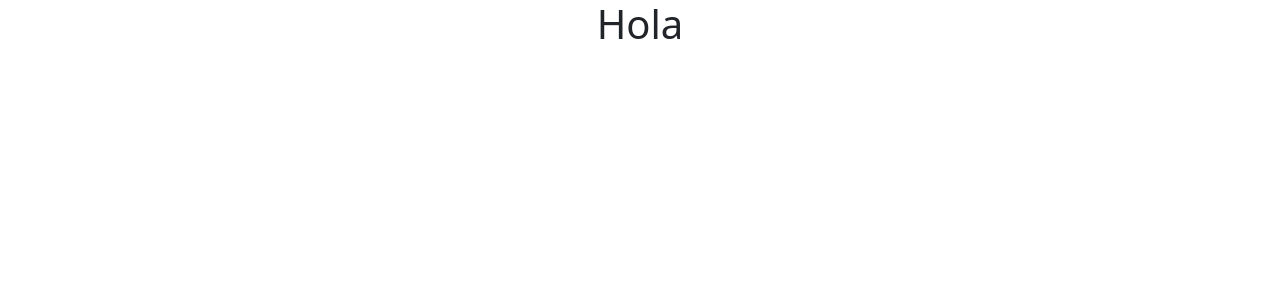
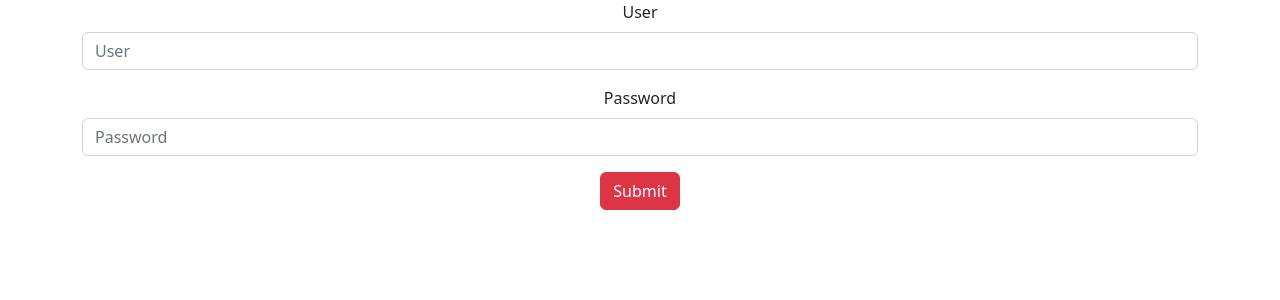
Before and after one commit to InvasorDaveM/Sheikah_Store_Online, a React (Create React App) app: page / in a window 1280 px wide. Shown: the top 300 px of the page. Built offline with nearby package versions, Linux system fonts and the light colour scheme; no server answers.

Commit message:
Prototipo de LogIn

```diff
--- a/package.json
+++ b/package.json
@@ -14,7 +14,7 @@
     "react-bootstrap": "^2.5.0",
     "react-dom": "^18.2.0",
     "react-router-dom": "^5.2.0",
-    "react-scripts": "5.0.1",
+    "react-scripts": "^5.0.1",
     "web-vitals": "^2.1.4"
   },
   "scripts": {
--- a/src/components/logIn.component.js
+++ b/src/components/logIn.component.js
@@ -1,10 +1,47 @@
 import React, { Component } from "react";
+import axios from "axios";
+import Form from "react-bootstrap/Form";
+import Button from "react-bootstrap/Button";
+import { Link } from "react-router-dom";
 
 export default class logIn extends Component {
+  constructor(props) {
+    super(props);
+  }
+
+  componentDidMount() {
+    axios
+      .get("http://localhost:4000/customers/verify-customer/" + "fabio123g")
+      .then((res) => {
+        this.setState({
+          user: res.data.user,
+          password: res.data.password,
+        });
+        console.log(res.data.user);
+      })
+      .catch((error) => {
+        console.log(error + " Possibly this user does not exist");
+      });
+  }
+
   render() {
     return (
-      <div>
-        <h1>Hola</h1>
+      <div className="form-wrapper">
+        <Form onSubmit={this.onSubmit}>
+          <Form.Group className="mb-3" controlId="user">
+            <Form.Label>User</Form.Label>
+            <Form.Control type="text" placeholder="User" />
+          </Form.Group>
+
+          <Form.Group className="mb-3" controlId="password">
+            <Form.Label>Password</Form.Label>
+            <Form.Control type="password" placeholder="Password" />
+          </Form.Group>
+
+          <Button variant="danger" type="submit" block="block">
+            Submit
+          </Button>
+        </Form>
       </div>
     );
   }
```
Also changed, not shown: 2 other files (tests, documents, lock files or other folders).
